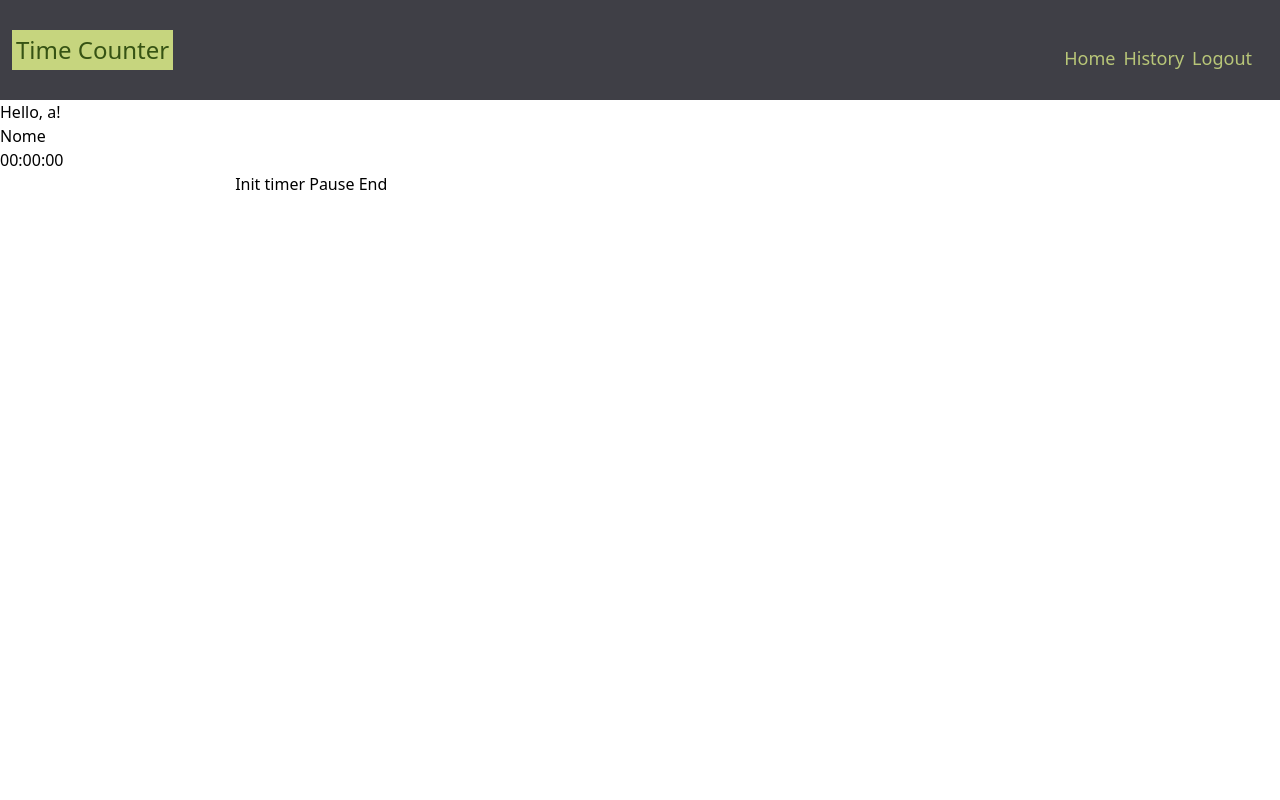
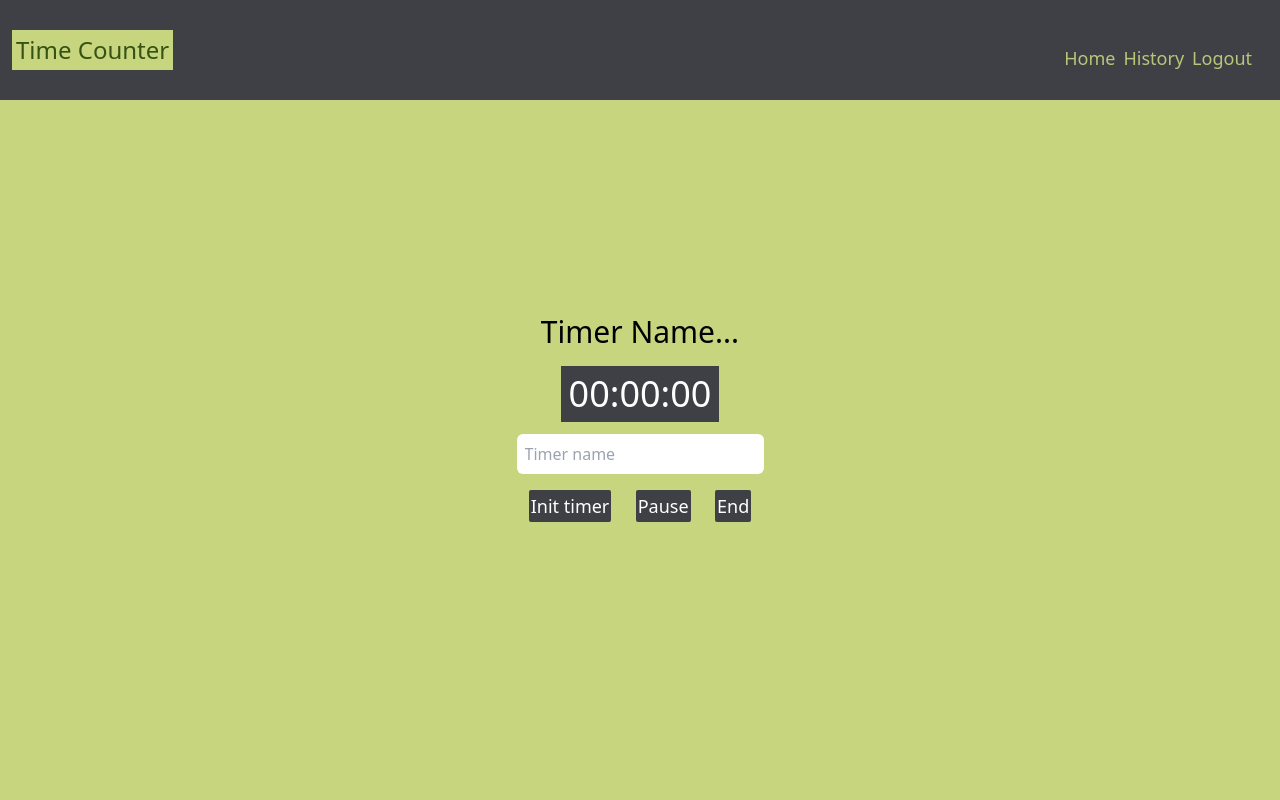
Before and after one commit to GabrielVSP/PHPLearn, a PHP site: page /PHPLearn/0-Projetos/TimeCounter/ in a window 1280 px wide. Run offline with PHP 8.4, Linux system fonts and the light colour scheme; the visitor is signed in with stand-in values (Sample User, id 1); some libraries are stand-ins or nearby versions.

Commit message:
Added: style to main page

```diff
--- a/0-Projetos/TimeCounter/view/home.php
+++ b/0-Projetos/TimeCounter/view/home.php
@@ -19,11 +19,23 @@
                         lightred: '#C6D57E',
                         cleanred: '#95554E',
 
+                    },
+                    minHeight: {
+                        '16/2': '80vh',
                     }
                 }
             }
             }
     </script>
+
+    <style>
+
+        html {
+            min-height: 100vh;
+            background: #C6D57E;
+        }
+
+    </style>
 
 </head>
 <body>
--- a/0-Projetos/TimeCounter/view/main.php
+++ b/0-Projetos/TimeCounter/view/main.php
@@ -1,21 +1,21 @@
-<main>
+<main class="flex justify-center items-center flex-col min-h-16/2">
 
-    <h2>Hello, <?= $_SESSION['user'][1]?>!</h2>
+    <section class="flex flex-col">
 
-    <section>
+        <div class="flex flex-col items-center my-3">
 
-        <div>
-
-            <h3 class="timerName">Nome</h3>
-            <h2 class="timer">00:00:00</h2>
+            <h3 class="timerName text-3xl mb-4">Timer Name...</h3>
+            <h2 class="timer text-4xl p-2 bg-zinc-700 text-white">00:00:00</h2>
 
         </div>
 
-        <input type="text" name="timerName" id="timerName">
+        <input type="text" name="timerName" id="timerName" placeholder="Timer name" class="p-2 rounded-md">
 
-        <button class="init">Init timer</button>
-        <button class="pause" disabled state="pause">Pause</button>
-        <button class="end"  disabled>End</button>
+        <div class="flex justify-around my-4">
+            <button class="init bg-zinc-700 text-white text-lg p-0.5  rounded-sm hover:shadow-2xl cursor-pointer" style="transition: 0.6s">Init timer</button>
+            <button class="pause bg-zinc-700 text-white text-lg p-0.5  rounded-sm hover:shadow-2xl cursor-pointer" style="transition: 0.6s" disabled state="pause">Pause</button>
+            <button class="end bg-zinc-700 text-white text-lg p-0.5 rounded-sm hover:shadow-2xl cursor-pointer"  style="transition: 0.6s" disabled>End</button>
+        </div>
 
     </section>
 
```
